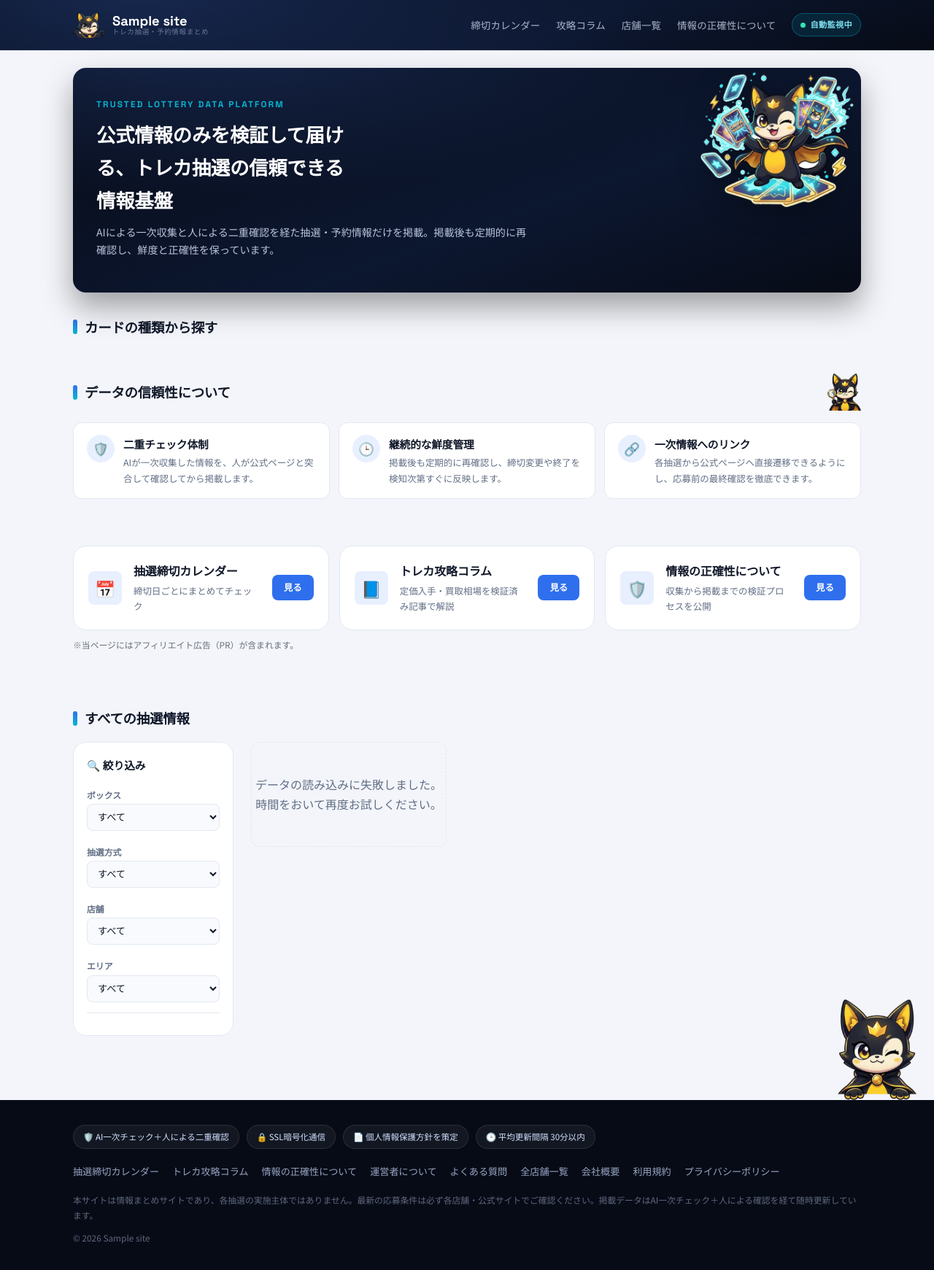
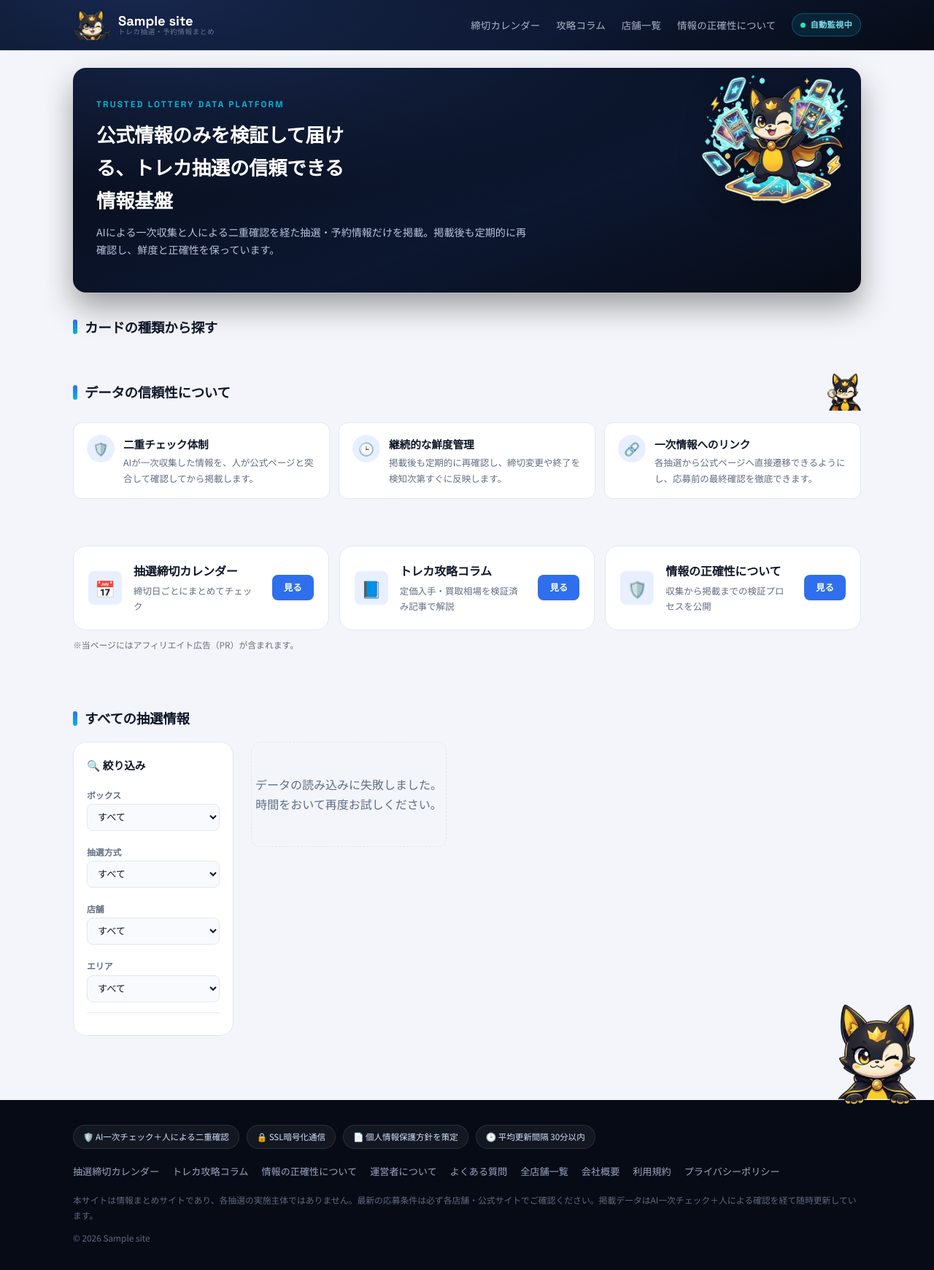
Before and after one commit to ludoa-002222/card-lottery-matome, a WordPress theme: template wp-content/themes/oripa-market/front-page.php in a window 1280 px wide. Shown: the whole page at 73% size. Run offline with PHP 8.4 and a stand-in for WordPress, Linux system fonts and the light colour scheme; the site name, menu and one post (Sample post) are stand-ins, and other content is empty.

Commit message:
fix: マスコットの大きさと位置を調整
- ヘッダーの案内ポーズを 44px → 52px（小さくて目立たなかったため）
- ヒーローのメインビジュアルを上寄せにし、統計行に重ならないよう縮小
- フッターの覗き込みが数px浮いて見えたため、下端の透明余白ぶん食い込ませて接地
- テーマバージョンを 0.3.7 へ

Co-Authored-By: Claude Opus 5 <noreply@anthropic.com>

```diff
--- a/wp-content/themes/oripa-market/assets/css/style.css
+++ b/wp-content/themes/oripa-market/assets/css/style.css
@@ -58,7 +58,7 @@ h1, h2, h3 { font-weight: 900; letter-spacing: -.01em; }
 .logo { font-size: 1.15rem; font-weight: 700; color: #fff; display: flex; align-items: center; gap: 10px; }
 .logo img.mark { width: 36px; height: 36px; border-radius: 10px; background: linear-gradient(135deg, var(--accent), var(--cyan)); padding: 6px; }
 /* マスコットはキャラクターの輪郭をそのまま見せるので、背景・角丸・余白は付けない。 */
-.logo img.mascot-mark { width: 44px; height: auto; border-radius: 0; background: none; padding: 0; }
+.logo img.mascot-mark { width: 52px; height: auto; border-radius: 0; background: none; padding: 0; }
 .logo .logo-text { display: flex; flex-direction: column; line-height: 1.15; }
 .logo .logo-text small { font-size: .6rem; font-weight: 500; opacity: .6; letter-spacing: .06em; color: #9fb0d0; }
 .nav-links { display: flex; align-items: center; gap: 22px; font-size: .84rem; }
@@ -115,9 +115,9 @@ h1, h2, h3 { font-weight: 900; letter-spacing: -.01em; }
 /* ヒーローのメインビジュアル。文章と重ならないよう右端に置き、狭い画面では隠す。 */
 .hero-mascot {
   position: absolute;
-  right: 10px;
-  top: 6px;
-  width: min(210px, 24%);
+  right: 18px;
+  top: 10px;
+  width: min(200px, 22%);
   height: auto;
   pointer-events: none;
   filter: drop-shadow(0 6px 18px rgba(0,0,0,.35));
@@ -325,7 +325,8 @@ body.oripa-modal-open { overflow: hidden; }
 .footer-mascot {
   position: absolute;
   right: 24px;
-  bottom: 100%;
+  /* 画像下端の透明な余白ぶん、フッターの上辺へ食い込ませて浮きを消す。 */
+  bottom: calc(100% - 7px);
   width: 108px;
   height: auto;
   pointer-events: none;
--- a/wp-content/themes/oripa-market/functions.php
+++ b/wp-content/themes/oripa-market/functions.php
@@ -11,7 +11,7 @@ if ( ! defined( 'ABSPATH' ) ) {
 	exit;
 }
 
-define( 'ORIPA_THEME_VERSION', '0.3.6' );
+define( 'ORIPA_THEME_VERSION', '0.3.7' );
 define( 'ORIPA_THEME_DIR', get_template_directory() );
 define( 'ORIPA_THEME_URI', get_template_directory_uri() );
 
```
